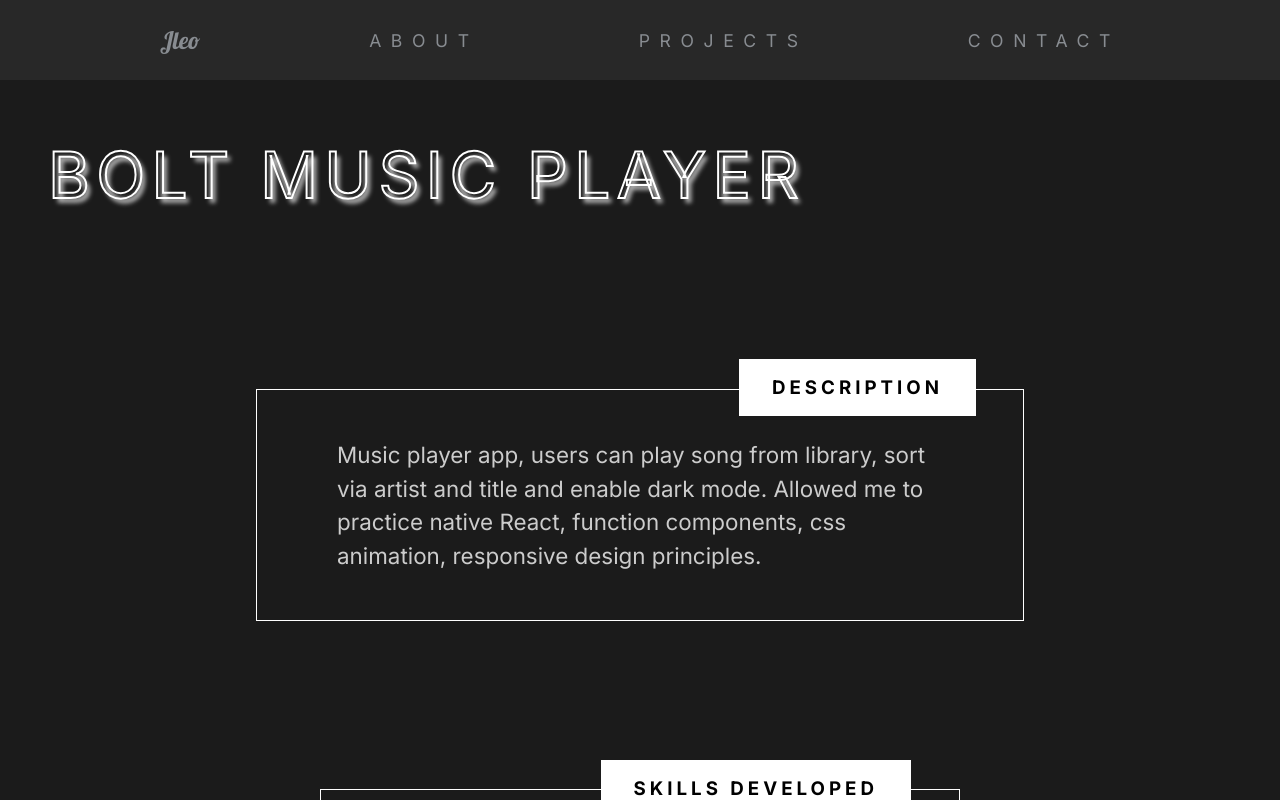
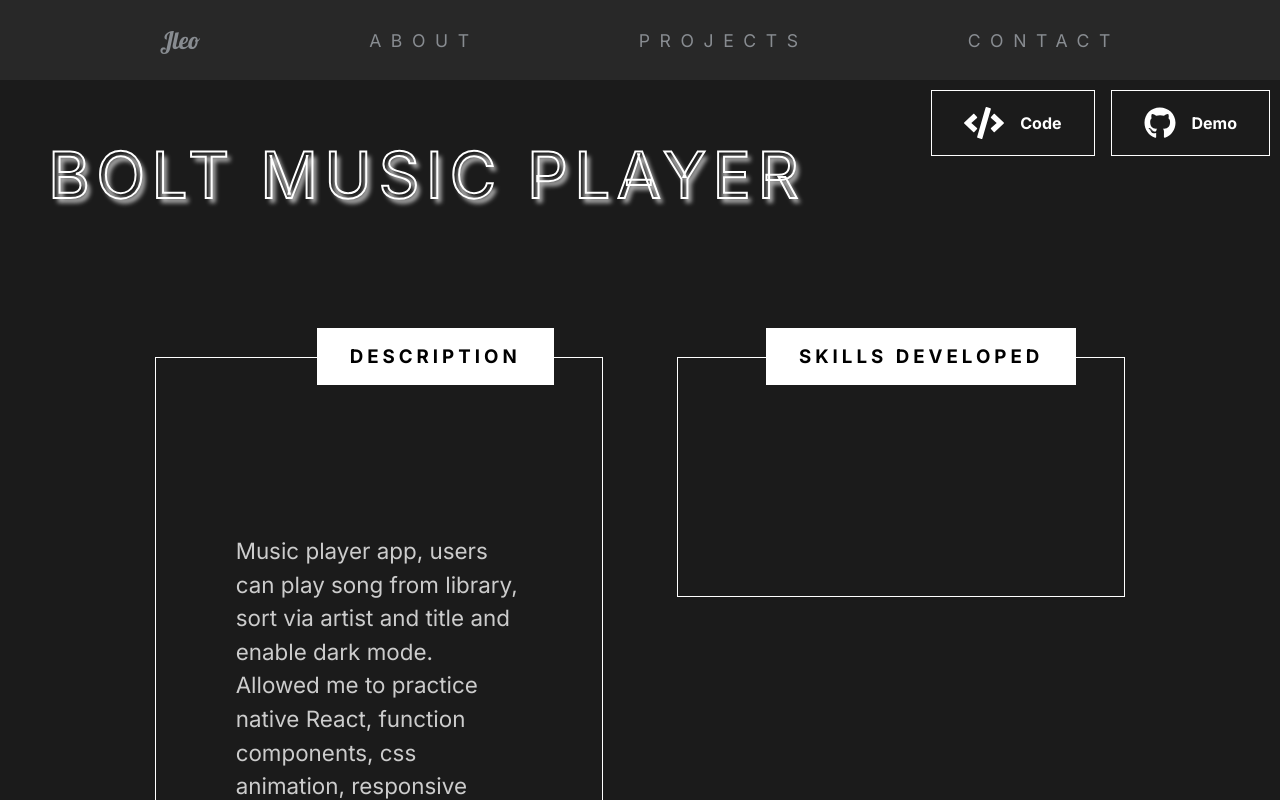
Before and after one commit to jleomorris/portfolio-v3, a React (Create React App) app: page /projects/bolt-music-player in a window 1280 px wide. Shown: the top 800 px of the page. Built offline with nearby package versions, Linux system fonts and the light colour scheme.

Commit message:
Update styling and add Github buttons to ProjectDetail

```diff
--- a/src/pages/ProjectDetail.js
+++ b/src/pages/ProjectDetail.js
@@ -1,10 +1,14 @@
 import React, { useState, useEffect } from "react";
 import styled from "styled-components";
-import { useHistory } from "react-router-dom";
+import { useHistory, Link, Redirect } from "react-router-dom";
 import { ProjectState } from "../projectState";
 // Animation
 import { motion } from "framer-motion";
 import { pageAnimation } from "../animation";
+// Font Awesome
+import { FontAwesomeIcon } from "@fortawesome/react-fontawesome";
+import { faCode } from "@fortawesome/free-solid-svg-icons";
+import { faGithub } from "@fortawesome/free-brands-svg-icons";
 
 const ProjectDetail = () => {
   const history = useHistory();
@@ -32,18 +36,37 @@ const ProjectDetail = () => {
           exit="exit"
         >
           <Headline>
+            <div className="github-container">
+              <a href={project.githubDirectoryUrl} target="_blank">
+                <button>
+                  <FontAwesomeIcon icon={faCode} />
+                  Code
+                </button>
+              </a>
+              <a href={project.githubPagesUrl} target="_blank">
+                <button>
+                  <FontAwesomeIcon icon={faGithub} />
+                  Demo
+                </button>
+              </a>
+            </div>
             <h2>{project.title}</h2>
+            <div className="description-skills-container">
               <div className="description-container">
                 <h3>Description</h3>
                 <p>{project.description}</p>
               </div>
               <div className="skills-container">
                 <h3>Skills developed</h3>
-              <ul>
-                {project.skillsDeveloped.map((project) => (
-                  <li>{project}</li>
+                {project.skillsDeveloped.map((skill) => (
+                  <div className="skill" key={skill.name}>
+                    <FontAwesomeIcon icon={skill.icon} />
+                    <p style={{ color: project.skillIconColor }}>
+                      {skill.name}
+                    </p>
+                  </div>
                 ))}
-              </ul>
+              </div>
             </div>
           </Headline>
           <Features>
@@ -58,7 +81,7 @@ const ProjectDetail = () => {
           </Features>
           <ImageDisplay>
             {project.images.map((image) => (
-              <img src={image.src} alt={image.alt} />
+              <img src={image.src} alt={image.alt} key={image.src} />
             ))}
           </ImageDisplay>
         </Details>
@@ -76,23 +99,86 @@ const Headline = styled.div`
   padding-top: 5vh;
   position: relative;
 
+  .github-container {
+    position: absolute;
+    top: 10px;
+    right: 10px;
+    display: flex;
+    justify-content: center;
+    align-items: center;
+
+    button {
+      border: 1px solid white;
+      margin-left: 1rem;
+      font-size: 1rem;
+      display: flex;
+      justify-content: center;
+      align-items: center;
+
+      &:hover {
+        background-color: white;
+        color: black;
+      }
+
+      svg {
+        font-size: 2rem;
+        margin-right: 1rem;
+      }
+    }
+  }
+
+  .description-skills-container {
+    display: flex;
+    justify-content: space-evenly;
+    align-items: flex-start;
+    width: 100%;
+    padding: 8rem 5rem;
+
     .description-container {
       position: relative;
-    width: 60%;
-    margin: 10rem auto;
+      width: 40%;
       min-height: 30vh;
+      border: 1px solid white;
+
+      p {
+        margin: 8rem auto;
+        padding: 3rem 5rem;
+      }
     }
 
     .skills-container {
-    position: relative;
-    padding: 3rem 5rem;
-    border: 1px solid white;
       display: flex;
       justify-content: center;
       align-items: center;
-    margin: 10rem auto;
+      flex-wrap: wrap;
+      position: relative;
+      padding: 4rem 2rem;
+      border: 1px solid white;
       min-height: 30vh;
-    width: 50%;
+      width: 40%;
+
+      .skill {
+        display: flex;
+        position: relative;
+        margin: 2rem;
+
+        svg {
+          color: rgba(255, 255, 255, 0.3);
+          font-size: 6rem;
+        }
+
+        p {
+          text-shadow: 3px 3px 4px #505050;
+          text-align: center;
+          position: absolute;
+          transform: translate(-50%, -50%);
+          left: 50%;
+          top: 50%;
+          font-size: 1.5rem;
+          font-weight: 600;
+        }
+      }
+    }
   }
 
   h3 {
@@ -109,11 +195,6 @@ const Headline = styled.div`
   }
 
   h2 {
-    /* position: absolute;
-    top: 10%;
-    left: 50%;
-    transform: translate(-50%, -10%); */
-    /* border: 1px solid white; */
     padding: 1rem 3rem;
     text-transform: uppercase;
     letter-spacing: 0.4rem;
@@ -129,20 +210,13 @@ const Headline = styled.div`
     object-fit: cover;
     margin-top: 3rem;
   }
-
-  p {
-    border: 1px solid white;
-    /* margin: 8rem auto; */
-    /* width: 60%; */
-    padding: 3rem 5rem;
-  }
 `;
 
 const Features = styled.div`
   min-height: 60vh;
   display: flex;
   justify-content: space-around;
-  align-items: center;
+  align-items: flex-start;
   margin: 5rem 10rem;
 `;
 
@@ -158,7 +232,6 @@ const StyledFeature = styled.div`
 
   .line {
     width: 100%;
-    /* background: #23d997; */
     height: 0.5rem;
     margin: 1rem 0rem;
   }
```
Lines whose indentation alone changed are shown as unchanged.
